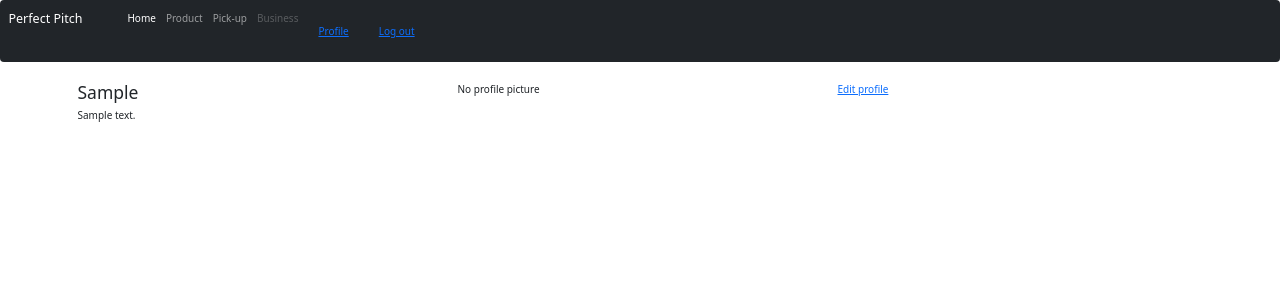
After one commit to Esther-Anyona/pitch-perfect, a Flask app: a page that uses app/templates/nav.html in a window 1280 px wide. The commit adds this page. Shown: the top 300 px of the page. Run offline with Flask 2, Linux system fonts and the light colour scheme; a user stored in the database is signed in; tables that the repository leaves empty hold one stand-in row (values such as "Sample post"); some libraries are stand-ins or nearby versions.

Commit message:
Add data for profile update

```diff
--- a/app/main/views.py
+++ b/app/main/views.py
@@ -1,4 +1,4 @@
-from flask import render_template, redirect, url_for, request
+from flask import render_template, redirect, url_for, request, abort
 from . import main
 from ..models import User
 from flask_login import login_required
@@ -9,3 +9,32 @@ from flask_login import login_required
 def home():
 
     return render_template('home.html')
+
+@main.route('/user/<uname>')
+def profile(uname):
+    user = User.query.filter_by(username = uname).first()
+
+    if user is None:
+        abort(404)
+
+    return render_template("profile/profile.html", user = user)
+
+
+@main.route('/user/<uname>/update',methods = ['GET','POST'])
+@login_required
+def update_profile(uname):
+    user = User.query.filter_by(username = uname).first()
+    if user is None:
+        abort(404)
+
+    form = UpdateProfile()
+
+    if form.validate_on_submit():
+        user.bio = form.bio.data
+
+        db.session.add(user)
+        db.session.commit()
+
+        return redirect(url_for('.profile',uname=user.username))
+
+    return render_template('profile/update.html',form =form)
--- a/app/templates/home.html
+++ b/app/templates/home.html
@@ -15,7 +15,7 @@
 <div class="row mt-50">
     <div class="col col-md-10 col-sm-10 col-lg-10"></div>
     <div class="col col-md-1 col-sm-1 col-lg-1">
-        <h2><a href="{{url_for('auth.login')}}">Login</a></h2>
+        <h2><a href="{{url_for('auth.login')}}">Log In</a></h2>
     </div>
     <div class="col col-md-1 col-sm-1 col-lg-1">
         <h2><a href="{{url_for('auth.register')}}">Sign up</a></h2>
--- a/app/templates/nav.html
+++ b/app/templates/nav.html
@@ -13,7 +13,8 @@
 
           <ul class="nav navbar-nav navbar-right">
             {% if current_user.is_authenticated %}
-            <li style="color:white;padding:15px;">{{current_user.username}}</li>
+            <li><a href="{{url_for('main.profile',uname=current_user.username)}}">Profile</a></li>
+            <!-- <li style="color:white;padding:15px;">{{current_user.username}}</li> -->
             <li><a href="{{url_for('auth.logout')}}">Log out</a></li>
             {% else %}
             <li><a href="{{url_for('auth.login')}}">Log in</a></li>
--- /dev/null
+++ b/app/templates/profile/profile.html
@@ -0,0 +1,35 @@
+{% extends 'base.html'%}
+
+{% block content %}
+{% block nav %}
+    {% include 'nav.html' %}
+{% endblock %}
+<div class="container">
+<div class="row">
+<!-- displaying  Username-->
+    <div class="col-md-4">
+        <h3> {{user.username| capitalize}} </h3>
+        <!--Displaying user bio-->
+        {% if user.bio %}
+        <p> {{user.bio}}</p>
+        {%else%}
+        <p> {{user.username| capitalize}} has no bio </p>
+        {% endif %}
+    </div>
+
+    <!--Display profile photo-->
+    <div class="col-md-4">
+        {% if user.profile_pic_path %}
+        <img src="{{url_for('static',filename=user.profile_pic_path)}}" alt="" class="img-thumbnail">
+        {%else%}
+        <p>No profile picture</p>
+        {% endif %}
+    </div>
+    <div class="col-md-4">
+        {% if user == current_user %}
+        <a href="{{url_for('main.update_profile',uname=user.username)}}">Edit profile</a>
+        {% endif %}
+    </div>
+</div>
+</div>
+{% endblock %}
```
Also changed, not shown: app/main/forms.py (+10 -0 lines), app/templates/profile/update.html (added, +8 -0 lines).
